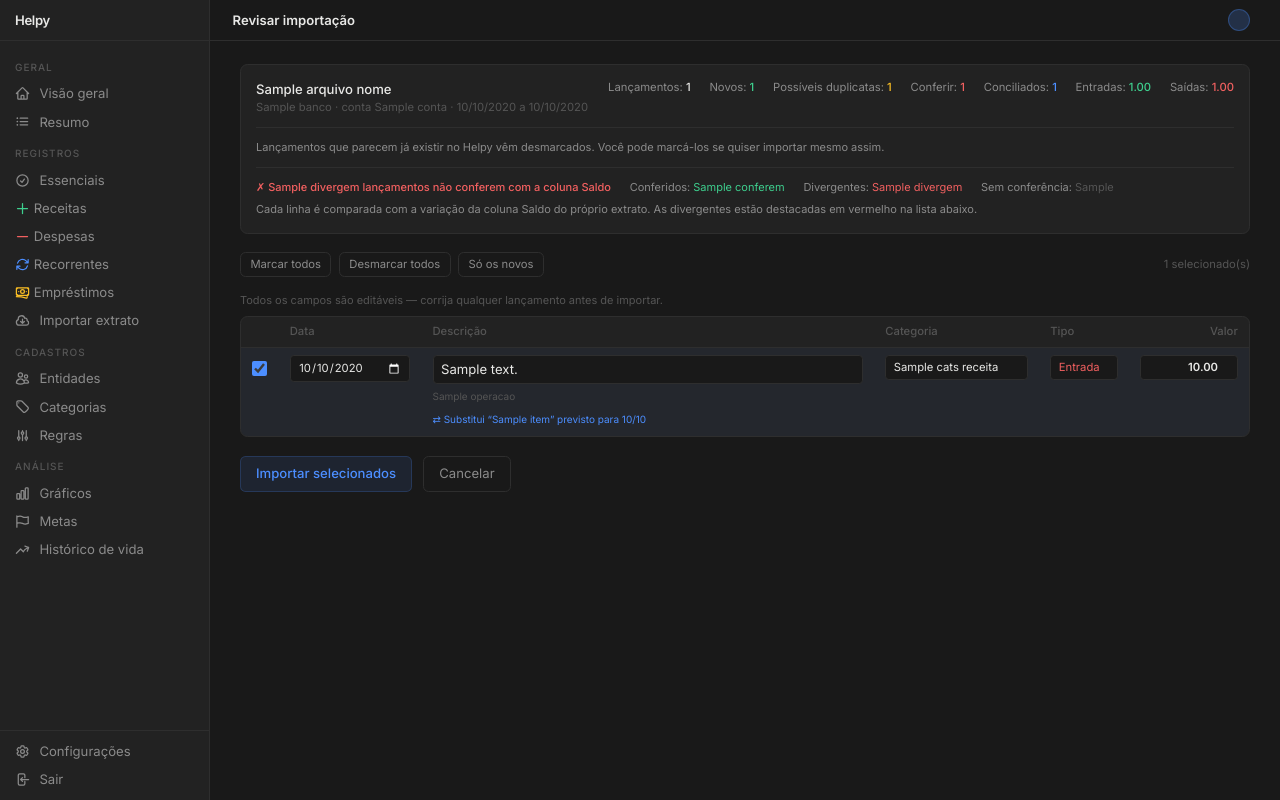
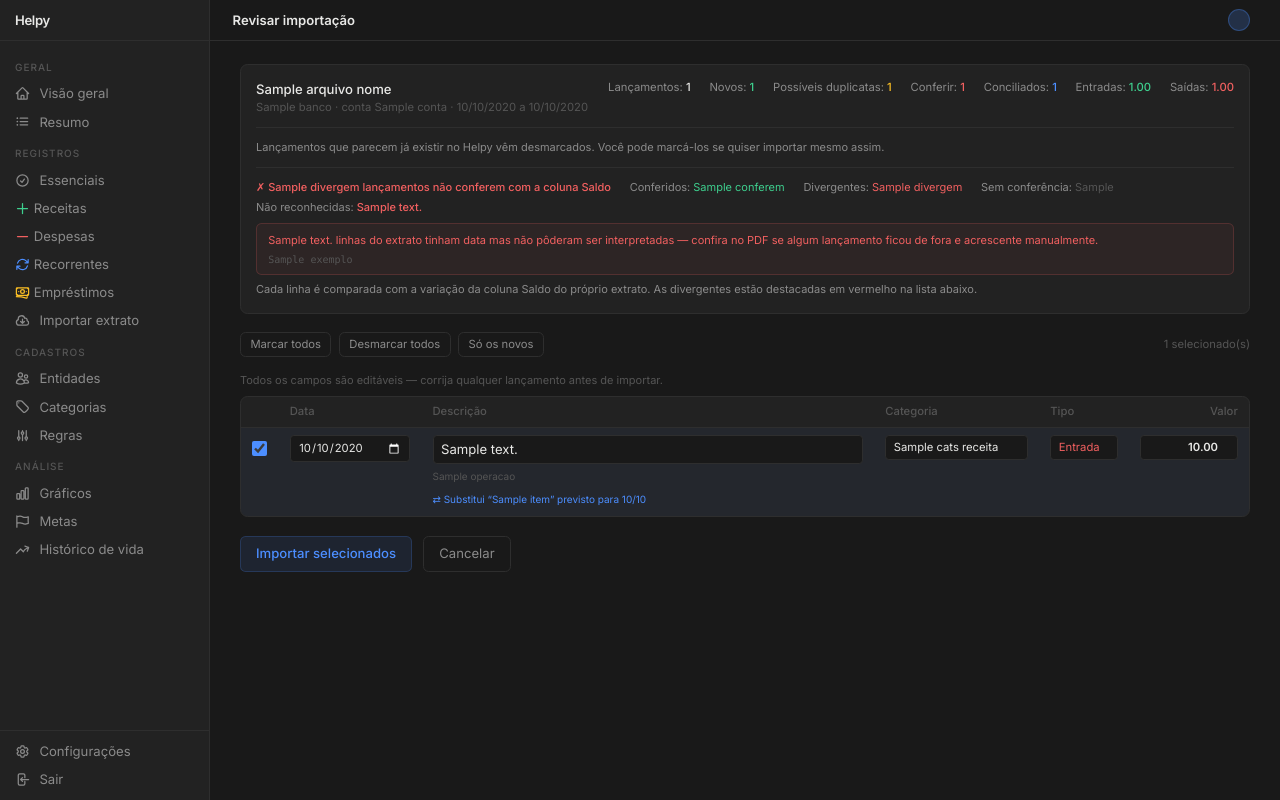
Before and after one commit to TheDorival/helpy, a Django app: template templates/financeiro/revisar_extrato.html in a window 1280 px wide. Run offline with Django 5.2, Linux system fonts and the light colour scheme; the template is opened without the code that fills it: most values are stand-ins (such as "Sample title", 1, 10 or a date in 2020); some libraries are stand-ins or nearby versions.

Commit message:
feat: avisa sobre linhas do extrato que o ocr nao reconheceu

```diff
--- a/financeiro/views.py
+++ b/financeiro/views.py
@@ -1570,12 +1570,15 @@ def importar_pdf(request):
     if not isinstance(linhas, list) or not linhas:
         return JsonResponse({'ok': False, 'erro': 'Nenhum texto foi extraído do PDF.'}, status=400)
 
+    descartes = []
     try:
-        lancamentos = parse_linhas_caixa([str(l) for l in linhas][:5000])
+        lancamentos = parse_linhas_caixa([str(l) for l in linhas][:5000], descartes)
     except ExtratoInvalido as e:
         return JsonResponse({'ok': False, 'erro': str(e)}, status=400)
 
     conf = conferencia_lancamentos(lancamentos)
+    conf['descartadas'] = len(descartes)
+    conf['exemplos_descartados'] = [d[:90] for d in descartes[:5]]
     lancamentos = _preparar_lancamentos(request.user, lancamentos)
     request.session['import_extrato'] = {
         'arquivo_nome': nome, 'formato': 'pdf',
--- a/templates/financeiro/revisar_extrato.html
+++ b/templates/financeiro/revisar_extrato.html
@@ -68,7 +68,24 @@
           {% if conferencia.sem_conferencia %}
             <span class="text-muted">Sem conferência: <span class="text-dim">{{ conferencia.sem_conferencia }}</span></span>
           {% endif %}
+          {% if conferencia.descartadas %}
+            <span class="text-muted">Não reconhecidas: <span class="text-red font-medium">{{ conferencia.descartadas }}</span></span>
+          {% endif %}
         </div>
+
+        {% if conferencia.descartadas %}
+          <div class="mt-2 px-3 py-2 rounded-md bg-red/5 border border-red/20">
+            <p class="text-[11px] text-red">
+              {{ conferencia.descartadas }} linha{{ conferencia.descartadas|pluralize }} do extrato
+              tinha{{ conferencia.descartadas|pluralize:"m" }} data mas não pôde{{ conferencia.descartadas|pluralize:",ram" }}
+              ser interpretada{{ conferencia.descartadas|pluralize }} — confira no PDF se algum lançamento ficou de fora
+              e acrescente manualmente.
+            </p>
+            {% for exemplo in conferencia.exemplos_descartados %}
+              <p class="text-[10px] text-dim font-mono mt-1">{{ exemplo }}</p>
+            {% endfor %}
+          </div>
+        {% endif %}
         <p class="mt-1.5 text-[11px] text-muted">
           Cada linha é comparada com a variação da coluna Saldo do próprio extrato.
           {% if not conferencia.ok %}As divergentes estão destacadas em vermelho na lista abaixo.{% endif %}
```
Also changed, not shown: financeiro/importacao.py (+17 -3 lines).
